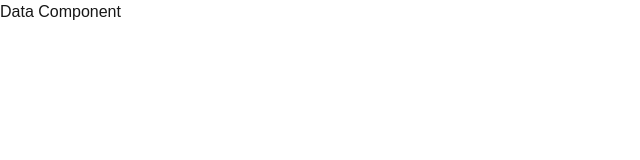
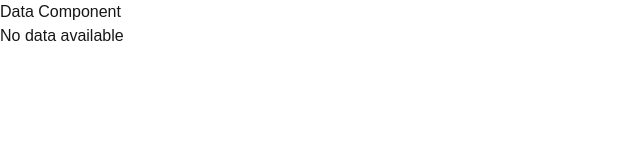
Before and after one commit to josephmallari/arbolitics-frontend-challenge, a Next.js app: page /data in a window 1280 px wide. Shown: the top 160 px of the page, without its empty margins (0-640 px from the left). Built offline with nearby package versions, Linux system fonts and the light colour scheme.

Commit message:
make requests to fetchdata

```diff
--- /dev/null
+++ b/pages/api/fetchData.js
@@ -0,0 +1,38 @@
+import axios from "axios";
+
+export default async function handler(req, res) {
+  if (req.method === "GET") {
+    const { accessToken, location_id, limit } = req.query;
+
+    if (!accessToken) {
+      return res.status(400).json({ error: "Access token is required" });
+    }
+
+    if (!location_id) {
+      return res.status(400).json({ error: "Location ID is required" });
+    }
+
+    try {
+      const apiResponse = await axios.get("https://staging-api.arbolitics.com/data/getArboliticsDataset", {
+        headers: {
+          Authorization: `Bearer ${accessToken}`,
+          "Content-Type": "application/json",
+        },
+        data: {
+          location_id: location_id,
+          limit: 672,
+        },
+      });
+
+      const data = apiResponse.data;
+      console.log(data);
+      res.status(200).json(data);
+    } catch (error) {
+      console.error("Error fetching dataset:", error);
+      res.status(500).json({ error: error.message });
+    }
+  } else {
+    res.setHeader("Allow", ["GET"]);
+    res.status(405).json({ error: "Method Not Allowed" });
+  }
+}
--- a/src/app/data/page.tsx
+++ b/src/app/data/page.tsx
@@ -1,18 +1,44 @@
 "use client";
 
+import React from "react";
+import axios from "axios";
 import { useSearchParams } from "next/navigation";
+import { useQuery } from "@tanstack/react-query";
+
+const fetchDataset = async ({ queryKey }) => {
+  const [, accessToken, location_id, limit] = queryKey;
+  const response = await axios.get("/api/fetchData", {
+    params: {
+      accessToken,
+      location_id,
+      limit,
+    },
+  });
+  return response.data;
+};
 
 const data = () => {
   const searchParams = useSearchParams();
-  const userData = searchParams ? searchParams.get("userData") : null;
+  const accessToken = searchParams ? searchParams.get("userData") : null;
 
-  const parsedData = userData ? JSON.parse(userData) : null;
-  console.log(parsedData);
+  const parsedData = accessToken ? JSON.parse(accessToken) : null;
+  const {
+    data: dataset,
+    error,
+    isLoading,
+  } = useQuery({
+    queryKey: ["dataset", parsedData, 10, 672], // Replace 10 and 1 with actual location_id and limit if needed
+    queryFn: fetchDataset,
+    enabled: !!parsedData, // Only run the query if parsedData is available
+  });
+
+  if (isLoading) return <p>Loading...</p>;
+  if (error) return <p>Error fetching dataset: {error.message}</p>;
 
   return (
     <div>
       <h1>Data Component</h1>
-      {/* {parsedData && <pre>{JSON.stringify(parsedData, null, 2)}</pre>} */}
+      {dataset ? <pre>{JSON.stringify(dataset, null, 2)}</pre> : <p>No data available</p>}
     </div>
   );
 };
```
